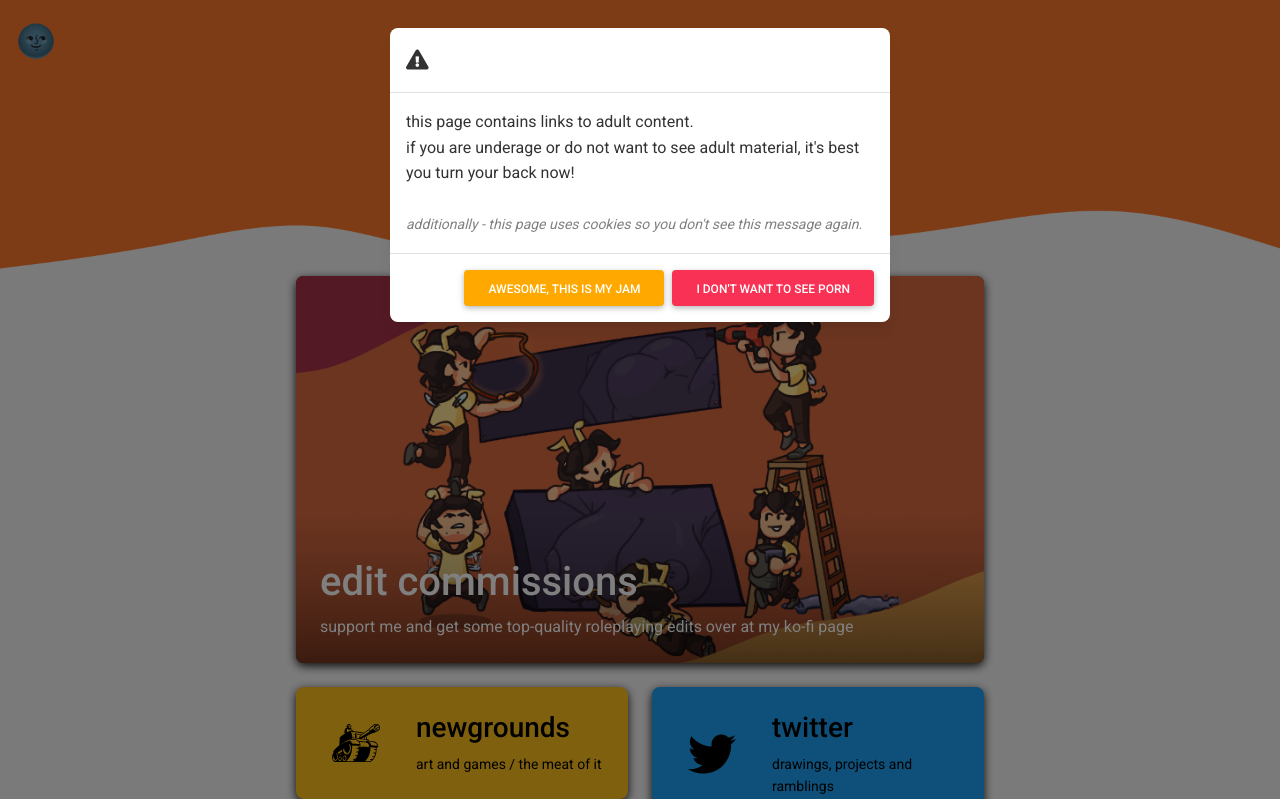
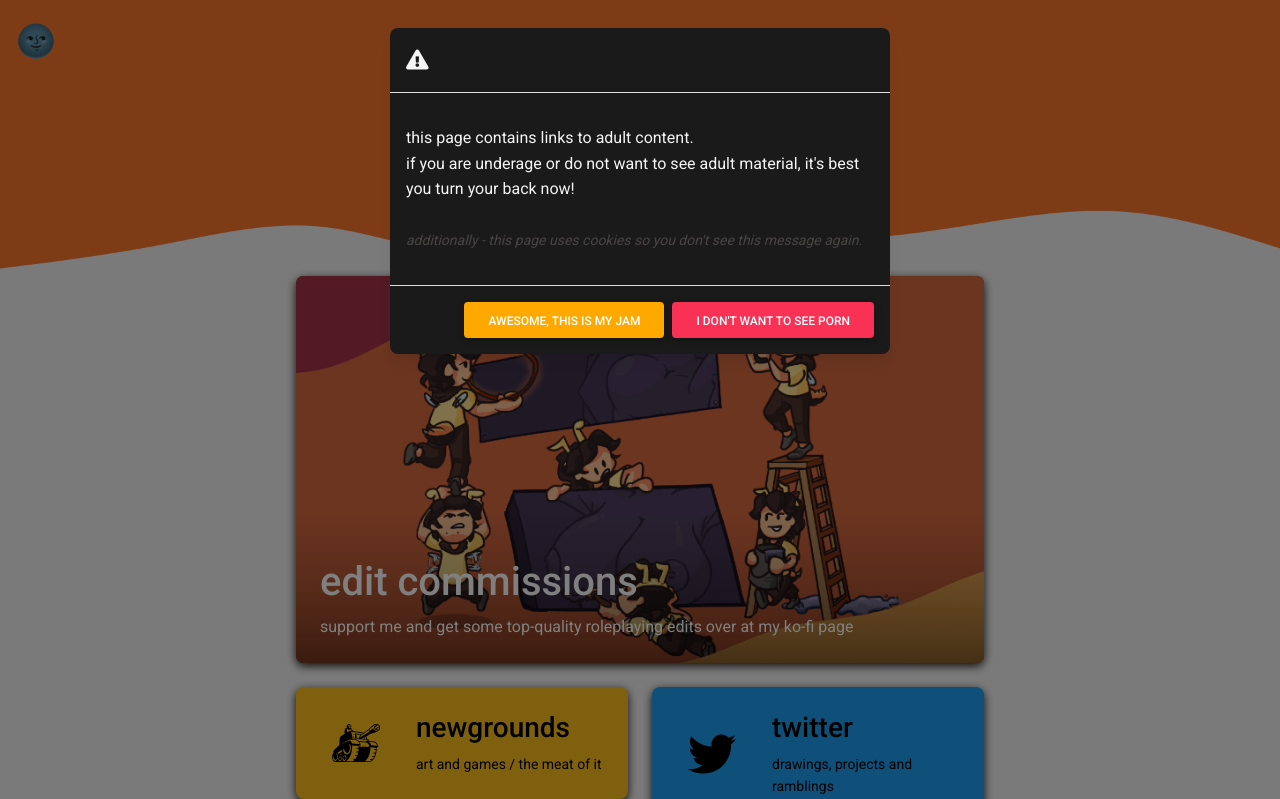
Before and after one commit to honieware/site, a plain HTML site: page index.html in a window 1280 px wide. Shown: the top 799 px of the page. Drawn offline with nearby package versions, Linux system fonts and the light colour scheme.

Commit message:
Changed modal style

```diff
--- a/css/style.css
+++ b/css/style.css
@@ -76,6 +76,11 @@ body {
     box-shadow: 0px 3px 10px #1b1a1a;
 }
 
+.modal-content {
+    background-color: #1b1a1a;
+    color: #f5f5f5;
+}
+
 .card-light {
     box-shadow: 0px 3px 10px #746f6f;
 }
--- a/index.html
+++ b/index.html
@@ -270,9 +270,9 @@
 		<div class="modal-header">
 			<h5 class="modal-title" id="adultModalLabel"><i class="fas fa-exclamation-triangle"></i></h5>
 		</div>
-		<div class="modal-body">this page contains links to adult content.<br>
+		<div class="modal-body"><p style="color: white"></p>this page contains links to adult content.<br>
 								if you are underage or do not want to see adult material, it's best you turn your back now!</b></i></i><br><br>
-								<small style="color:gray"><i>additionally - this page uses cookies so you don't see this message again.</i></small></div>
+								<small style="color:#494545"><i>additionally - this page uses cookies so you don't see this message again.</i></small></div></p>
 		<div class="modal-footer">
 			<button type="button" class="btn btn-warning" data-mdb-dismiss="modal">
 			awesome, this is my jam
```
